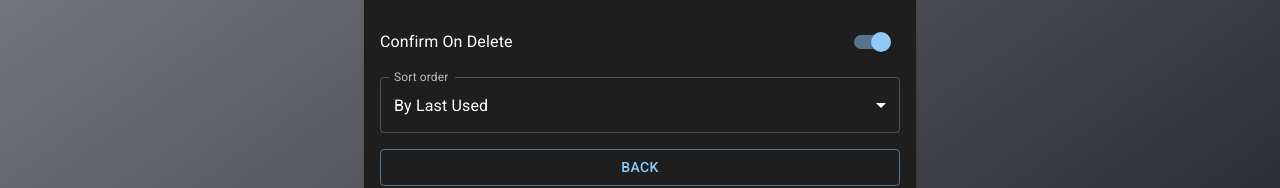
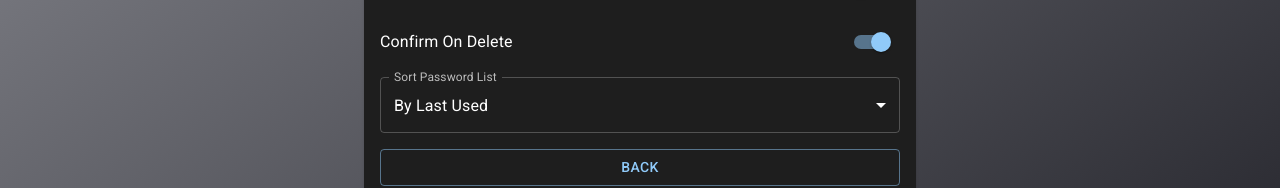
Before and after one commit to openXapps/web-apps-cryptopass, a React (Create React App) app: page /apps/cryptopass/settings in a window 1280 px wide. Shown: the part 229-417 px from the top of the page. Built offline with nearby package versions, Linux system fonts and the light colour scheme.

Commit message:
Addd sort option

```diff
--- a/src/helpers/localstorage.js
+++ b/src/helpers/localstorage.js
@@ -42,8 +42,9 @@ export const getSettings = () => {
  */
 export const getPasswords = (search) => {
   let response = { statusOK: false, data: [] };
-  const sortOrder = getSettings().data.sortOrder;
+  const sortOrderDefault = 10;
   try {
+    const sortOrder = Number(getSettings().data.sortOrder).valueOf();
     const passwords = JSON.parse(localStorage.getItem(storageItems.passwords));
     if (passwords) {
       if (search) {
@@ -51,14 +52,15 @@ export const getPasswords = (search) => {
           statusOK: true,
           data: passwords.filter((v) => {
             return (v.passwordTitle.toLowerCase().indexOf(search.toLowerCase()) > -1);
-          })
+          }).sort((a, b) => (b.passwordTitle < a.passwordTitle) ? 1 : -1)
         }
       } else {
+        // console.log(sortOrder, sortOrder === sortOrderDefault);
         response = {
           statusOK: true,
-          data: sortOrder === 10
+          data: sortOrder === sortOrderDefault
             ? passwords.sort((a, b) => (a.lastUsed < b.lastUsed) ? 1 : -1)
-            : passwords.sort((a, b) => (a.passwordTitle < b.passwordTitle) ? 1 : -1)
+            : passwords.sort((a, b) => (b.passwordTitle < a.passwordTitle) ? 1 : -1)
         };
       }
     } else {
--- a/src/routes/Settings.jsx
+++ b/src/routes/Settings.jsx
@@ -27,7 +27,7 @@ const Settings = () => {
   const [_confirmOnDelete, setConfirmOnDelete] = useState(settings.confirmOnDelete);
   const [_sortOrder, setSortOrder] = useState(settings.sortOrder);
 
-  // Managed by state and persistence
+  // Managed state and persistence
   const handleTheme = () => {
     const _isDark = !state.themeIsDark;
     saveLocalStorage(storageItems.settings, { ...settings, themeIsDark: _isDark });
@@ -39,16 +39,14 @@ const Settings = () => {
     setDencifyPasswordList(!_dencifyPasswordList);
   };
 
-  // Managed by persistence only
   const handleConfirmOnDelete = () => {
     saveLocalStorage(storageItems.settings, { ...settings, confirmOnDelete: !_confirmOnDelete });
     setConfirmOnDelete(!_confirmOnDelete);
   };
 
-  // Not working!!
   const handleSortOrderChange = (e) => {
+    saveLocalStorage(storageItems.settings, { ...settings, sortOrder: Number(e.target.value) });
     setSortOrder(e.target.value);
-    saveLocalStorage(storageItems.settings, { ...settings, sortorder: e.currentTarget.value });
   };
 
   // const handlePasswordLengthMarker = (event, value) => {
@@ -72,15 +70,12 @@ const Settings = () => {
           <Typography>Confirm On Delete</Typography>
           <Switch checked={_confirmOnDelete} onChange={handleConfirmOnDelete} />
         </Stack>
-        <Stack direction="row" alignItems="center" justifyContent="space-between" spacing={2} mt={2}>
-          {/* <Typography>Sort Order</Typography> */}
-          <FormControl fullWidth>
-          <InputLabel id={sortOrderId}>Sort order</InputLabel>
-            <Select value={_sortOrder} onChange={handleSortOrderChange} labelId={sortOrderId} label="Sort Order">
-              {sortOrders.map((v, i) => <MenuItem key={i} value={v.value}>{v.label}</MenuItem>)}
-            </Select>
-          </FormControl>
-        </Stack>
+        <FormControl fullWidth sx={{ mt:2 }}>
+          <InputLabel id={sortOrderId}>Sort Password List</InputLabel>
+          <Select value={_sortOrder} onChange={handleSortOrderChange} labelId={sortOrderId} label="Sort Password List">
+            {sortOrders.map((v, i) => <MenuItem key={i} value={v.value}>{v.label}</MenuItem>)}
+          </Select>
+        </FormControl>
         {/* <Typography sx={{ mt: 2, color: 'warning.main' }}>Options below is for future use!</Typography>
         <Stack spacing={2} direction="row" alignItems="center" pr={1} my={2} mr={2}>
           <Typography sx={{ mr: 3 }}>Password Length</Typography>
```
